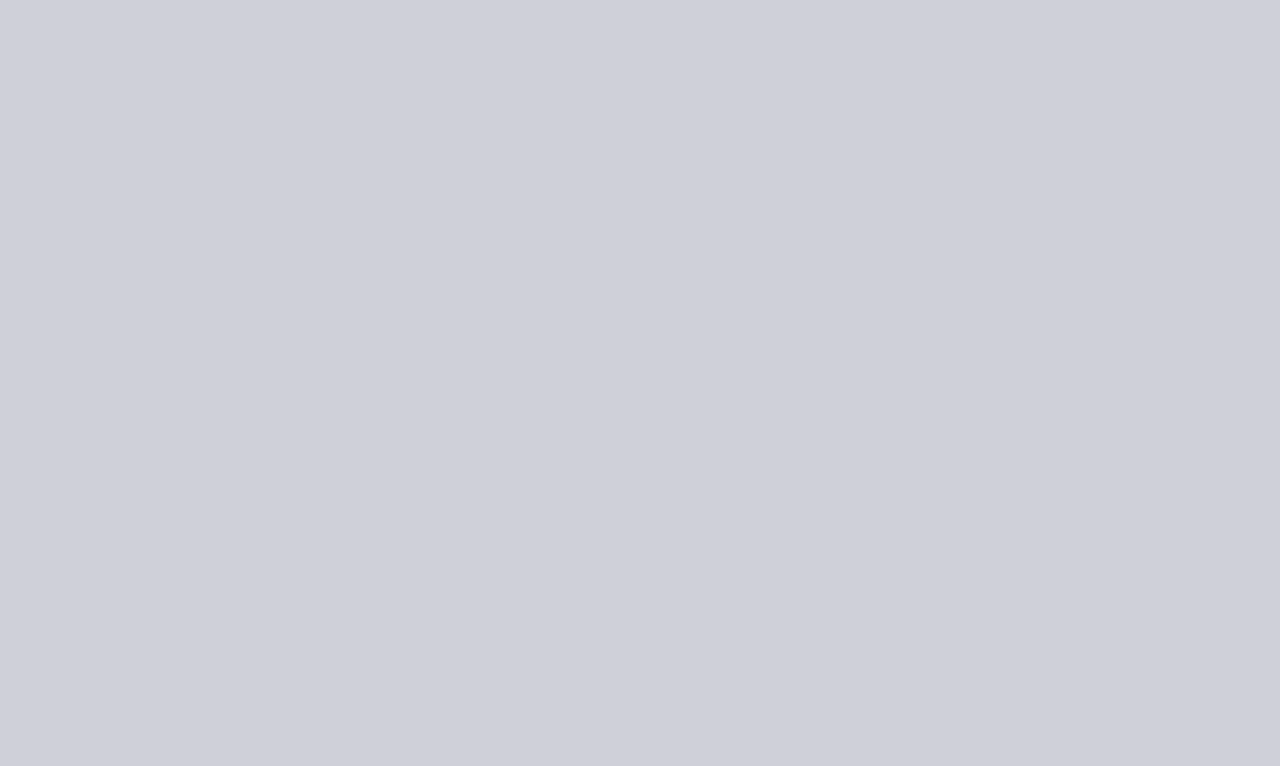
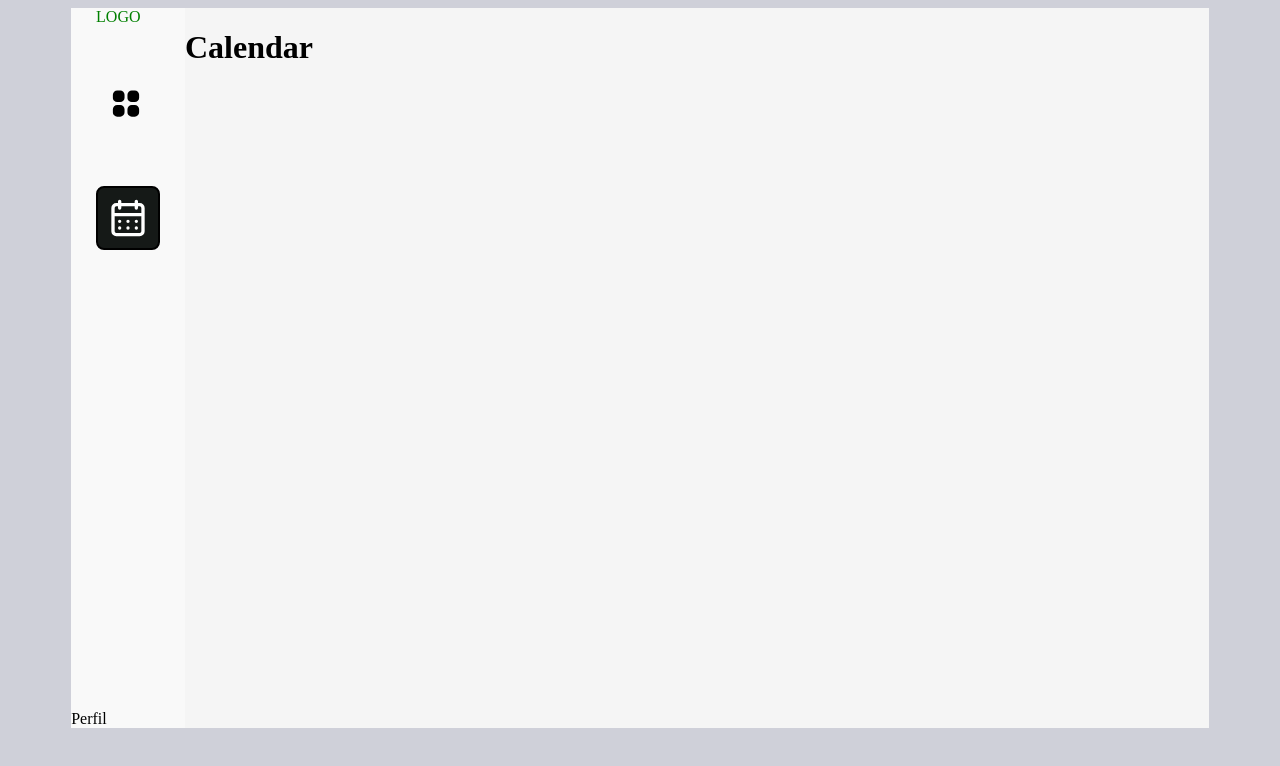
Before and after one commit to daasc/Diet, a Vue app: page /calendar in a window 1280 px wide. Before the commit this address had no page. Shown: the top 766 px of the page. Built offline with nearby package versions, Linux system fonts and the light colour scheme.

Commit message:
feat: add active css

```diff
--- a/src/assets/color.scss
+++ b/src/assets/color.scss
@@ -1,3 +1,4 @@
 $color-background: #cfd0d9;
 $color-container: #f5f5f5;
 $color-menu: #f9f9f9;
+$color-menu-active: #151917
--- a/src/components/MenuComponent.vue
+++ b/src/components/MenuComponent.vue
@@ -2,7 +2,7 @@
   <nav class="navbar">
     <div class="menu">
       <div>LOGO</div>
-      <div class="item active">
+      <div class="item" :class="{ active: homeIsActive }" @click="goHome()">
         <svg
           xmlns="http://www.w3.org/2000/svg"
           width="35"
@@ -16,7 +16,11 @@
           />
         </svg>
       </div>
-      <div class="item active">
+      <div
+        class="item"
+        :class="{ active: calendarIsActive }"
+        @click="goCalendar()"
+      >
         <svg
           xmlns="http://www.w3.org/2000/svg"
           data-name="Layer 1"
@@ -28,10 +32,38 @@
         </svg>
       </div>
     </div>
-    <div class="item">Profile</div>
+    <div class="item">Perfil</div>
   </nav>
 </template>
-<script setup></script>
+<script>
+import { ref } from "vue";
+
+export default {
+  setup() {
+    const active = ref(false);
+    return {
+      active,
+    };
+  },
+
+  computed: {
+    calendarIsActive() {
+      return this.$route?.path === "/calendar";
+    },
+    homeIsActive() {
+      return this.$route?.path === "/";
+    },
+  },
+  methods: {
+    goHome() {
+      this.$router.push({ path: "/", name: "Home" });
+    },
+    goCalendar() {
+      this.$router.push({ path: "/calendar", name: "Calendar" });
+    },
+  },
+};
+</script>
 <style scoped lang="scss">
 .navbar {
   display: flex;
@@ -51,10 +83,11 @@
       &.active {
         border: 2px solid black;
         border-radius: 8px;
+        background-color: $color-menu-active;
+        fill: white;
       }
       cursor: pointer;
       path {
-        fill: red;
         width: 100%;
         margin: 0 auto;
       }
--- a/src/router/index.js
+++ b/src/router/index.js
@@ -13,6 +13,11 @@ const router = createRouter({
           path: "/",
           component: () => import("../views/HomeView.vue"),
         },
+        {
+          name: "Calendar",
+          path: "/calendar",
+          component: () => import("../views/CalendarView.vue"),
+        },
       ],
     },
   ],
--- /dev/null
+++ b/src/views/CalendarView.vue
@@ -0,0 +1,5 @@
+<template>
+  <div>
+    <h1>Calendar</h1>
+  </div>
+</template>
--- a/vite.config.js
+++ b/vite.config.js
@@ -14,6 +14,7 @@ export default defineConfig({
   },
   test: {
     environment: "happy-dom",
+    globals: true,
   },
   css: {
     preprocessorOptions: {
```
Also changed, not shown: 1 other file (tests, documents, lock files or other folders).
